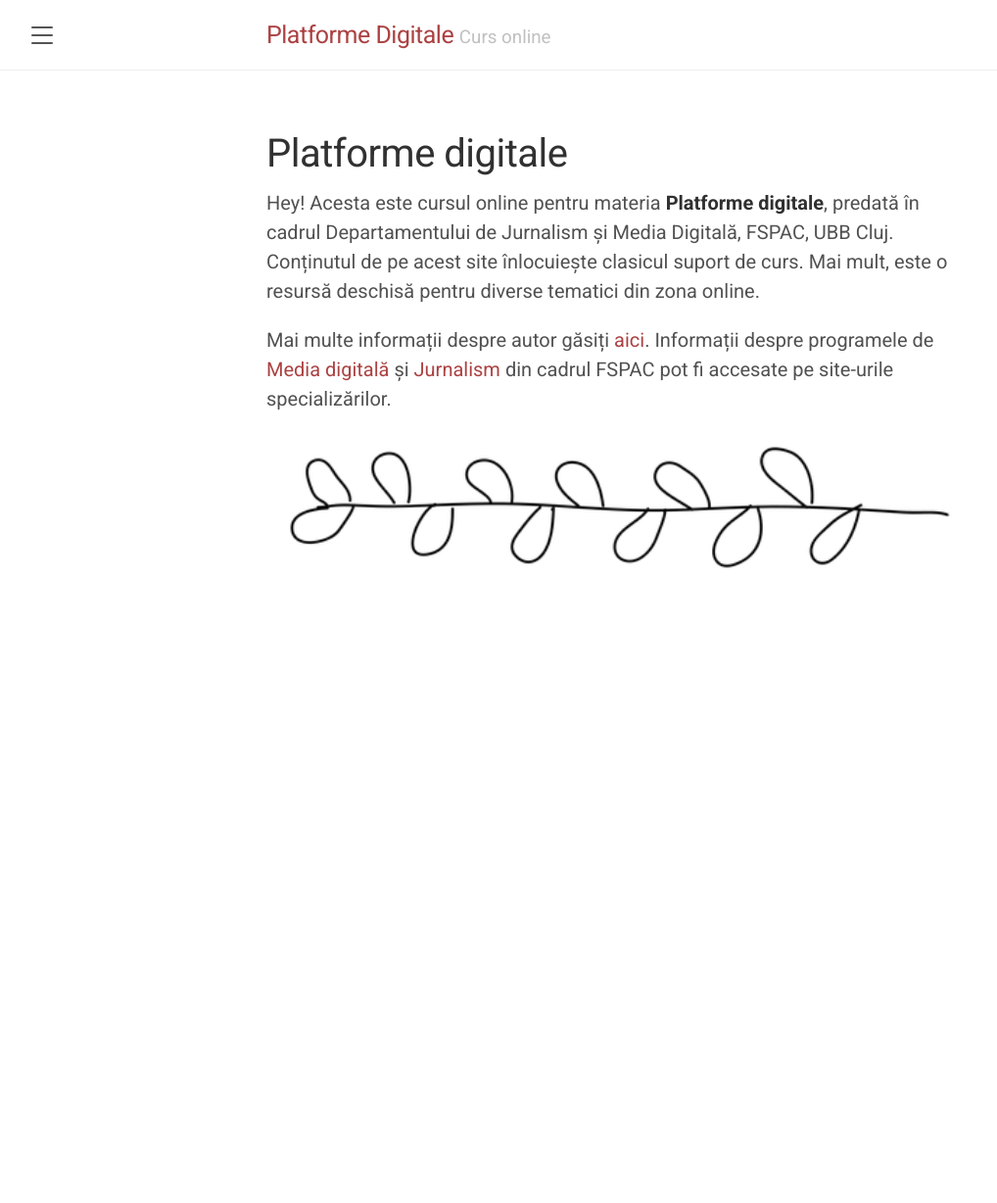
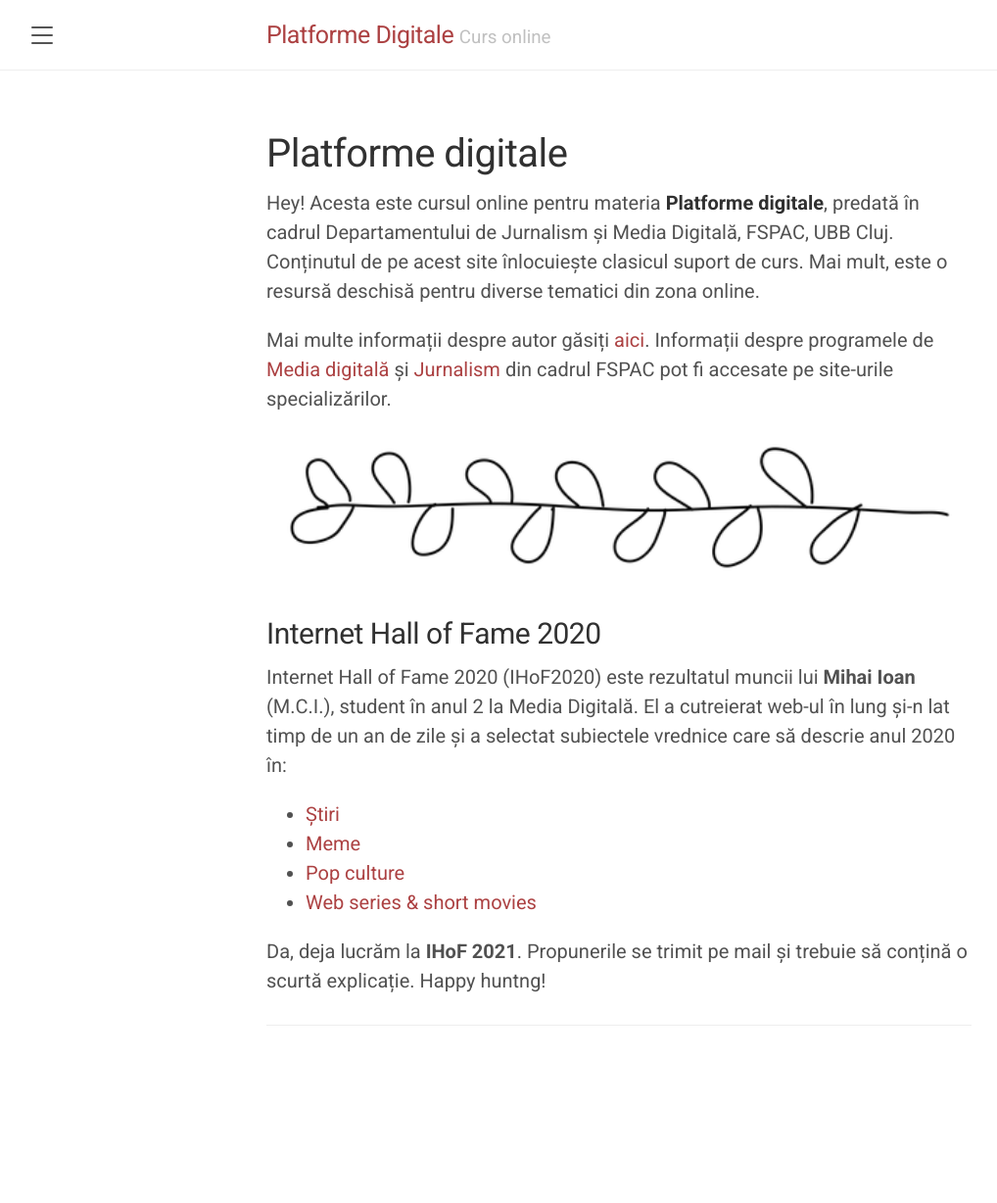
Before and after one commit to flavianana/flavianana.github.io, a Jekyll site: the page built from index.html, in a window 1280 px wide. Shown: the whole page at 98% size, without its empty margins (8-1026 px from the left). Built offline with Jekyll 4.4.1, drawn with Linux system fonts in a browser that asks for light colours; nearby versions of some CDN libraries; comment, search, counter and statistics services are not loaded; before the commit the page ends 900 px from its top, so only the background shows below that.

Commit message:
update index IHoF2020

```diff
--- a/index.html
+++ b/index.html
@@ -22,3 +22,19 @@ layout: page
 </figure>
 
 </p>
+
+<h2>Internet Hall of Fame 2020</h2>
+<p>
+  Internet Hall of Fame 2020 (IHoF2020) este rezultatul muncii lui <b>Mihai Ioan</b> (M.C.I.), student în anul 2 la Media Digitală. El a cutreierat web-ul în lung și-n lat timp de un an de zile și a selectat subiectele vrednice care să descrie anul 2020 în:
+  <ul>
+    <li><a href="https://platforme-digitale.com/ihof2020/in-the-news/in-the-news/">Știri</a></li>
+    <li><a href="https://platforme-digitale.com/ihof2020/meme/meme/">Meme</a></li>
+    <li><a href="https://platforme-digitale.com/ihof2020/pop-culture/dans-si-voie-buna/">Pop culture</a></li>
+    <li><a href="https://platforme-digitale.com/ihof2020/web_series/web-series/">Web series & short movies</a></li>
+  </ul>
+</p>
+
+<p>
+  Da, deja lucrăm la <b>IHoF 2021</b>. Propunerile se trimit pe mail și trebuie să conțină o scurtă explicație. Happy huntng!
+</p>
+<hr>
```
